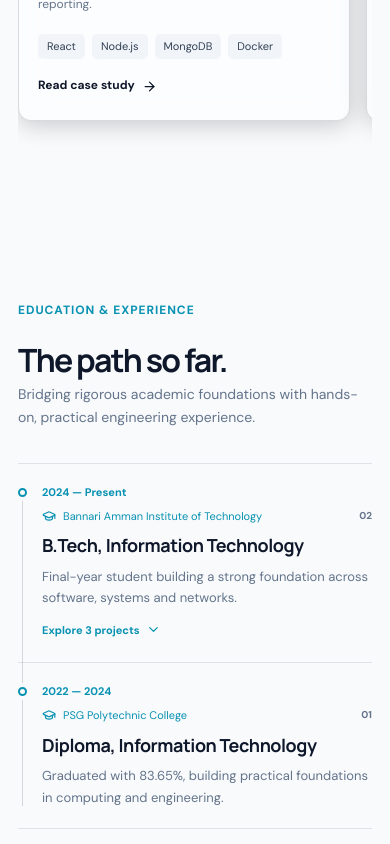
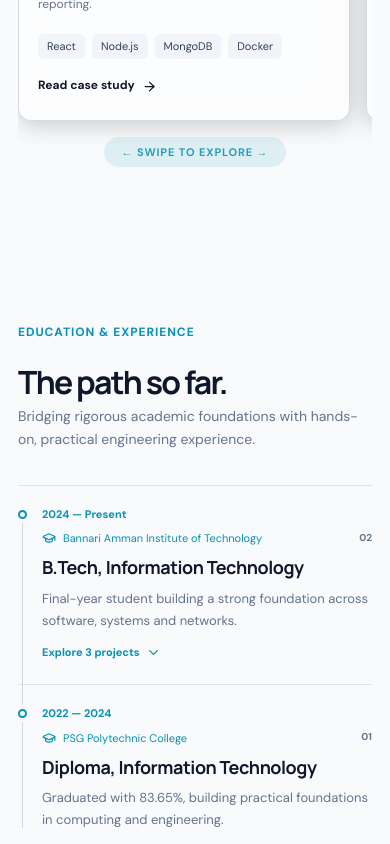
Before and after one commit to dharshan-02/D-Portfolio, a React (Vite) app: page / in a window 390 px wide. Shown: the part 3180-4024 px from the top of the page. Built offline with nearby package versions, Linux system fonts and the light colour scheme.

Commit message:
feat: add Projects section, responsive styles, and Certifications component

```diff
--- a/src/sections/Certifications.tsx
+++ b/src/sections/Certifications.tsx
@@ -79,6 +79,9 @@ export function Certifications() {
           );
         })}
       </div>
+      <div className="scroll-hint" aria-hidden="true">
+        <span>← Swipe to explore →</span>
+      </div>
     </section>
   );
 }
--- a/src/sections/Projects.tsx
+++ b/src/sections/Projects.tsx
@@ -118,6 +118,9 @@ export function Projects() {
           </Reveal>
         ))}
       </div>
+      <div className="scroll-hint" aria-hidden="true">
+        <span>← Swipe to explore →</span>
+      </div>
       {selectedProject && (
         <Suspense
           fallback={
--- a/src/styles.css
+++ b/src/styles.css
@@ -2056,6 +2056,30 @@ textarea:focus-visible {
   color: var(--accent);
 }
 
+.scroll-hint {
+  display: none;
+  justify-content: center;
+  align-items: center;
+  margin-top: -8px;
+  animation: pulse-hint 2.5s infinite ease-in-out;
+}
+
+.scroll-hint span {
+  font-size: 11px;
+  font-weight: 700;
+  letter-spacing: 0.08em;
+  text-transform: uppercase;
+  color: var(--accent);
+  background: color-mix(in srgb, var(--accent) 12%, transparent);
+  padding: 6px 18px;
+  border-radius: 30px;
+}
+
+@keyframes pulse-hint {
+  0%, 100% { opacity: 0.5; }
+  50% { opacity: 1; }
+}
+
 @media (min-width: 1600px) {
   .hero__name {
     font-size: clamp(96px, 7vw, 124px);
@@ -2232,6 +2256,10 @@ textarea:focus-visible {
     font-size: 11px;
   }
 
+  .scroll-hint {
+    display: flex;
+  }
+
   .projects-grid {
     grid-template-columns: none;
     grid-auto-flow: column;
```
